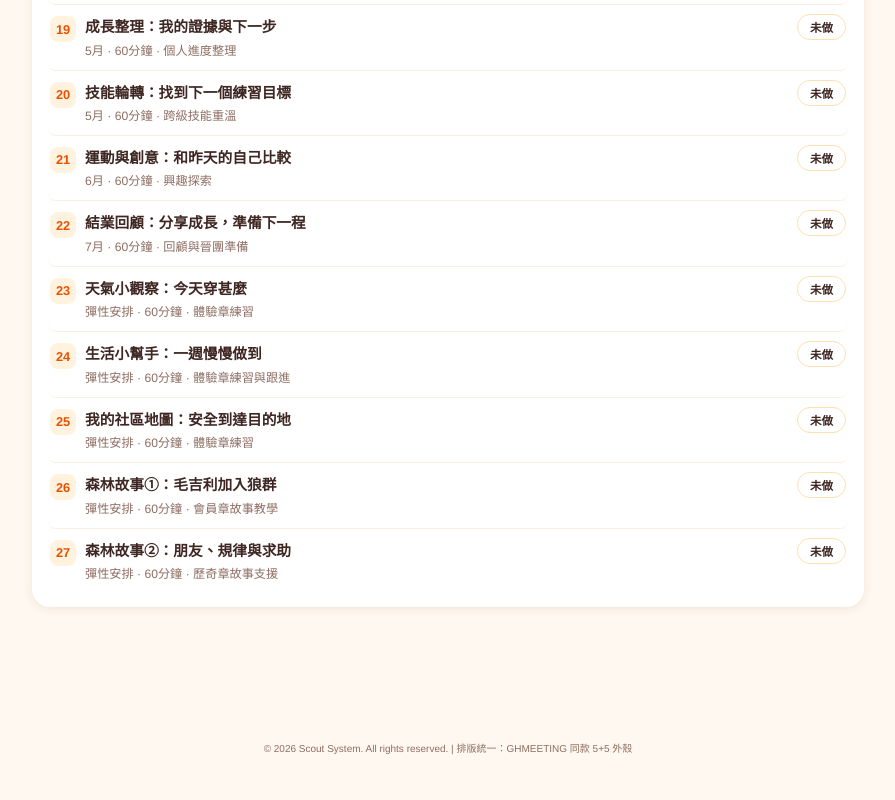
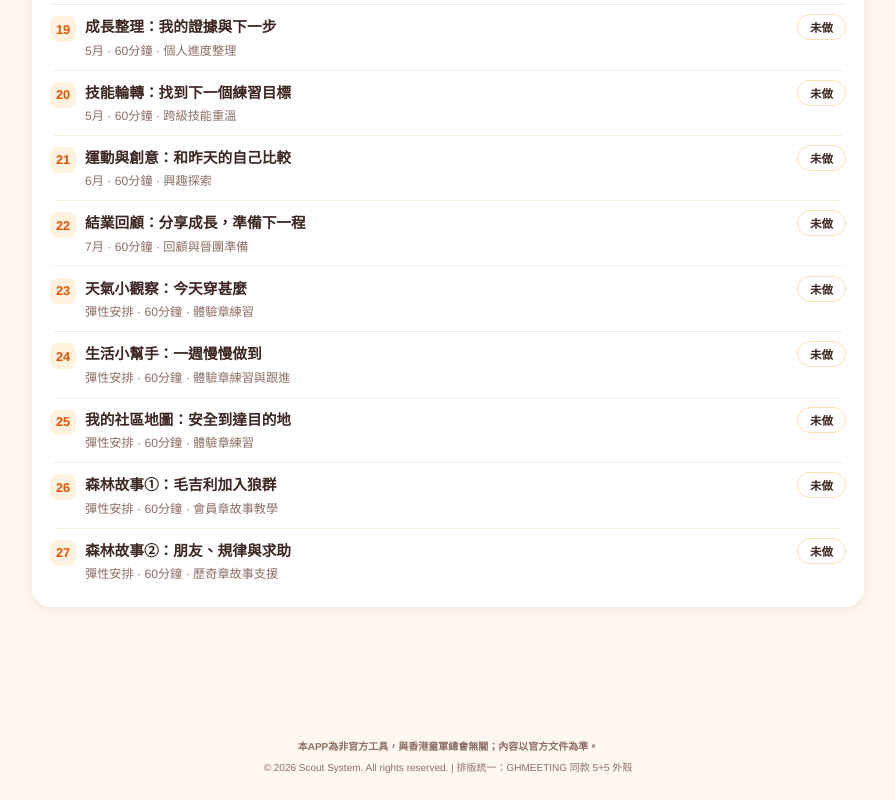
Before and after one commit to playerkousas-rgb/cubsmeeting, a website: page index.html in a window 1280 px wide. Shown: the part 1699-2499 px from the top of the page, without its empty margins (192-1087 px from the left). Drawn offline with Linux system fonts and the light colour scheme.

Commit message:
加入非官方聲明字句於全站頁尾
Co-authored-by: arena-agent <297053741+arena-agent@users.noreply.github.com>

```diff
--- a/css/app.css
+++ b/css/app.css
@@ -2190,6 +2190,8 @@ figure.fig figcaption{font-size:.76rem;color:var(--mute);padding:7px 10px;border
 
 /* ==== 舊版 Cub 特有元件保留（制服、敬禮、追蹤、教材台） ==== */
 .site-footer{text-align:center;padding:12px 16px 24px;color:var(--mute);font-size:12px}
+.site-footer small{display:block}
+.site-footer .unofficial-note{margin-bottom:4px;font-weight:600}
 @media print{.site-footer{display:none!important}}
 /* Source-grounded teaching diagrams and independent ceremony cue reader. */
 .uniform-map,.scarf-map{display:block;width:100%;max-width:640px;height:auto;margin:18px auto}
--- a/index.html
+++ b/index.html
@@ -36,7 +36,7 @@
     </nav>
   </div>
   <main id="view"></main>
-  <footer class="site-footer"><small>© 2026 Scout System. All rights reserved. | 排版統一：GHMEETING 同款 5+5 外殼</small></footer>
+  <footer class="site-footer"><small class="unofficial-note">本APP為非官方工具，與香港童軍總會無關；內容以官方文件為準。</small><small>© 2026 Scout System. All rights reserved. | 排版統一：GHMEETING 同款 5+5 外殼</small></footer>
   <!-- 🧭 逐步預備嚮導條 -->
   <div id="flowbar"></div>
   <!-- 🅱️ 下方＝即插即用：集會途中先撳 -->
```
